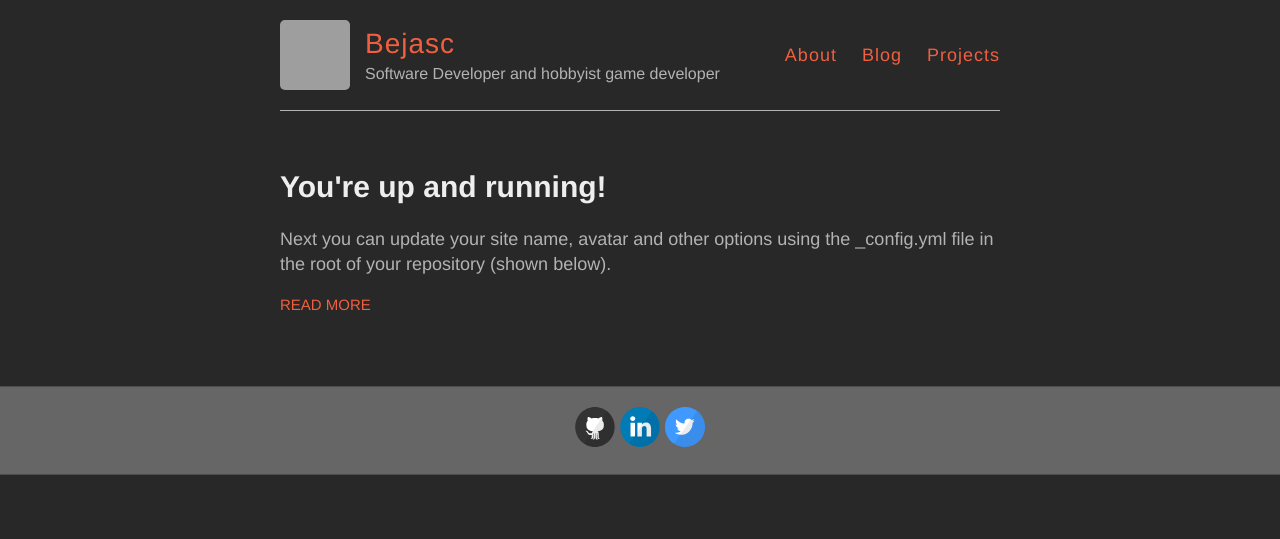
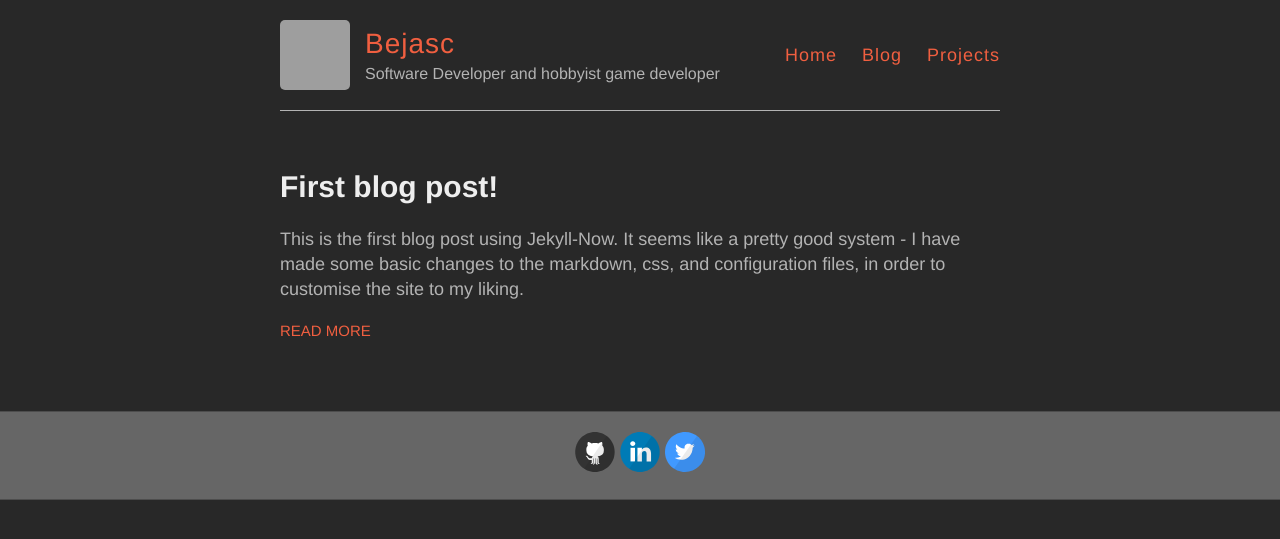
Before and after one commit to Bejasc/bejasc.github.io, a Jekyll site: the page built from blog.html, in a window 1280 px wide. Shown: the top 539 px of the page. Built offline with Jekyll 4.4.1, drawn with Linux system fonts in a browser that asks for light colours; grey boxes are pictures that could not be loaded.

Commit message:
Swapped Index to markdown, added first blog post

```diff
--- a/_config.yml
+++ b/_config.yml
@@ -23,7 +23,7 @@ footer-links:
   flickr:
   github: bejasc
   instagram:
-  linkedin: https://www.linkedin.com/in/benjamin-schulz-550222115/
+  linkedin: benjamin-schulz-550222115
   pinterest:
   rss: # just type anything here for a working RSS icon
   twitter: bejascaus
--- a/_layouts/default.html
+++ b/_layouts/default.html
@@ -28,7 +28,7 @@
         </div>
 
         <nav>
-          <a href="{{ site.baseurl }}/">About</a>
+          <a href="{{ site.baseurl }}/">Home</a>
           <a href="{{ site.baseurl }}/blog">Blog</a>
           <a href="{{ site.baseurl }}/projects">Projects</a>
         </nav>
--- a/_posts/2014-3-3-Hello-World.md
+++ /dev/null
@@ -1,10 +0,0 @@
----
-layout: post
-title: You're up and running!
----
-
-Next you can update your site name, avatar and other options using the _config.yml file in the root of your repository (shown below).
-
-![_config.yml]({{ site.baseurl }}/images/config.png)
-
-The easiest way to make your first post is to edit this one. Go into /_posts/ and update the Hello World markdown file. For more instructions head over to the [Jekyll Now repository](https://github.com/barryclark/jekyll-now) on GitHub.
--- /dev/null
+++ b/_posts/2019-11-27-First blog post.md
@@ -0,0 +1,10 @@
+---
+layout: post
+title: First blog post!
+---
+
+This is the first blog post using Jekyll-Now. It seems like a pretty good system - I have made some basic changes to the markdown, css, and configuration files, in order to customise the site to my liking.
+
+I've added the new 'Projects' page - which I will use to link to _other_ sites built using Jekyll-Now, for project specific dev blogs and such.
+
+I'll look into including a way to specify which project any particular post links to, and see if I can do some custom styling or presentation or just some basic representation of it's project link, so that posts are readable both through this page, and the project specific page.
```
Also changed, not shown: Index.md (renamed from about.md, +1 -1 lines), blog.html (renamed from index.html).
